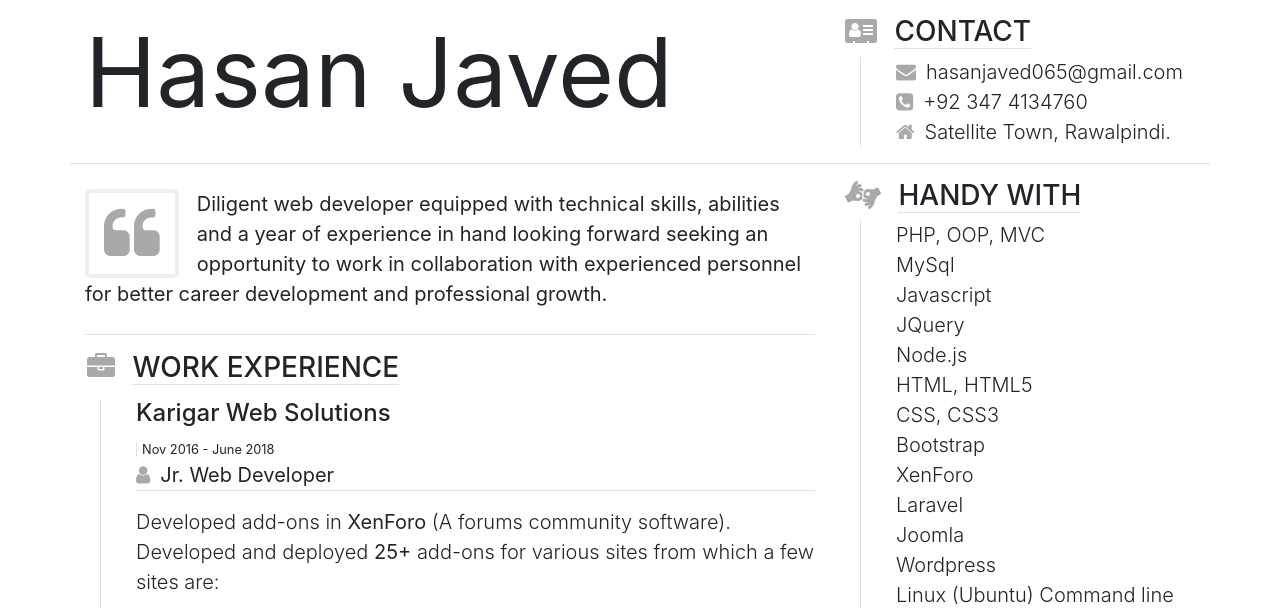
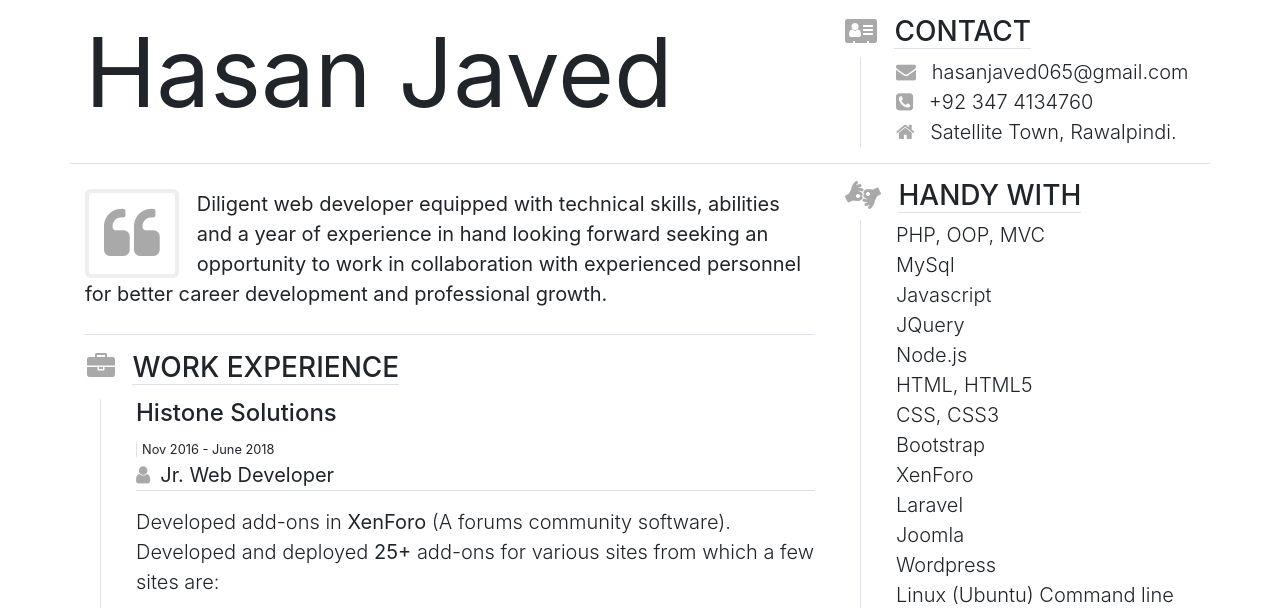
Before and after one commit to timur-ul-hasan/resume, a PHP site: page /cv/ in a window 1280 px wide. Shown: the top 608 px of the page. Run offline with PHP 8.4, Linux system fonts and the light colour scheme.

Commit message:
Intermediate Commit

```diff
--- a/index.php
+++ b/index.php
@@ -4,7 +4,7 @@
 	<title>CV</title>
 	<link rel="stylesheet" href="https://maxcdn.bootstrapcdn.com/bootstrap/4.0.0/css/bootstrap.min.css" integrity="sha384-Gn5384xqQ1aoWXA+058RXPxPg6fy4IWvTNh0E263XmFcJlSAwiGgFAW/dAiS6JXm" crossorigin="anonymous">
 	<link rel="stylesheet" href="https://cdnjs.cloudflare.com/ajax/libs/font-awesome/4.7.0/css/font-awesome.min.css">
-	<link rel="stylesheet" type="text/css" href="http://localhost/cv.css">
+	<link rel="stylesheet" type="text/css" href="http://localhost/cv/cv.css">
 </head>
 <body>
 	<div class="container">
@@ -18,9 +18,9 @@
 					<span class="border-bottom">CONTACT</span>
 				</h3>
 				<ul class="border-left list-unstyled lead">
-					<li><i class="fa fa-envelope"></i>hasanjaved065@gmail.com</li>
-					<li><i class="fa fa-phone-square"></i>+92 347 4134760</li>
-					<li><i class="fa fa-home"></i>Satellite Town, Rawalpindi.</li>
+					<li><i class="fa fa-envelope"></i> hasanjaved065@gmail.com</li>
+					<li><i class="fa fa-phone-square"></i> +92 347 4134760</li>
+					<li><i class="fa fa-home"></i> Satellite Town, Rawalpindi.</li>
 				</ul>
 			</div>
 		</div>
@@ -37,7 +37,7 @@
 					<span class="border-bottom">WORK EXPERIENCE</span>
 				</h3>
 				<ul class="border-left list-unstyled">
-					<li><h4>Karigar Web Solutions</h4></li>
+					<li><h4>Histone Solutions</h4></li>
 					<li><small class="border-left" style="padding-left: 5px">Nov 2016 - June 2018</small>
 					<p class="border-bottom lead"><i class="fa fa-user"></i><strong>Jr. Web Developer</strong></p></li>
 					<li class="lead">Developed add-ons in <b>XenForo</b> (A forums community software). Developed and deployed <strong>25+</strong> add-ons for various sites from which a few sites are:</li><br />
```
Also changed, not shown: cv.css (line endings or trailing spaces), 1 other file.
